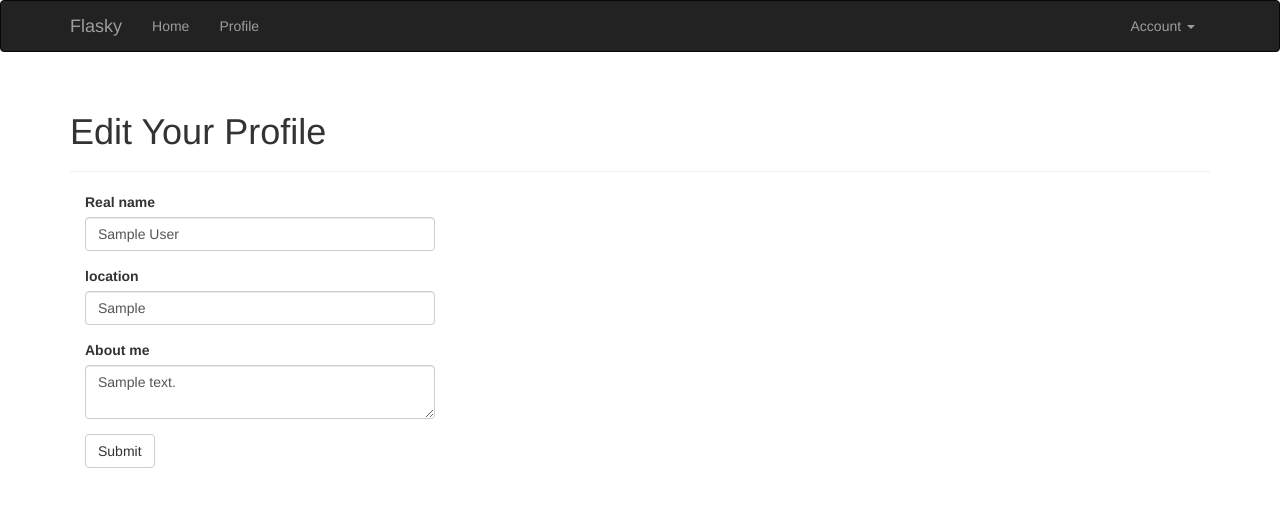
After one commit to Heaveniost/Flask_Web, a Flask app: page /edit-profile in a window 1280 px wide. The commit adds this page. Shown: the top 507 px of the page. Run offline with Flask 2, Linux system fonts and the light colour scheme; a user stored in the database is signed in; tables that the repository leaves empty hold one stand-in row (values such as "Sample post"); some libraries are stand-ins or nearby versions.

Commit message:
Profiles edit (10b)

```diff
--- a/app/auth/views.py
+++ b/app/auth/views.py
@@ -13,9 +13,9 @@ from .forms import LoginForm, RegistrationForm, ChangePasswordForm, PasswordRese
 def before_request():
 	if current_user.is_authenticated:
 		current_user.ping()
-	if not current_user.confirmed and request.endpoint \
-			and request.endpoint[:5] !='auth.' and request.endpoint != 'static':
-		return redirect(url_for('auth.unconfirmed'))
+		if not current_user.confirmed and request.endpoint \
+				and request.endpoint[:5] !='auth.' and request.endpoint != 'static':
+			return redirect(url_for('auth.unconfirmed'))
 
 
 @auth.route('/unconfirmed')
--- a/app/main/forms.py
+++ b/app/main/forms.py
@@ -1,8 +1,41 @@
 from flask_wtf import FlaskForm
-from wtforms import StringField,SubmitField
-from wtforms.validators import Required
+from wtforms import StringField, TextAreaField, BooleanField, SelectField, SubmitField
+from wtforms.validators import Required, Length, Email, Regexp
+from wtforms import ValidationError
+from ..models import Role, User
 
 
 class NameForm(FlaskForm):
 	name = StringField('What is your name?',validators=[Required()])
 	submit = SubmitField('Submit')
+
+
+class EditProfileForm(FlaskForm):
+	name = StringField('Real name', validators=[Length(0, 64)])
+	location = StringField('location', validators=[Length(0, 64)])
+	about_me = TextAreaField('About me')
+	submit = SubmitField('Submit')
+
+
+class EditProfileAdminForm(FlaskForm):
+	email = StringField('Email', validators=[Required(), Length(1, 64), Email()])
+	username = StringField('username', validators=[Required(), Length(1, 64), Regexp('^[A-Za-z][A-Za-z0-9_.]*$', 0, 'Usernames must have only letters, numbers, dots or underscores')])
+	confirmed = BooleanField('confirmed')
+	role = SelectField('Role', coerce=int)
+	name = StringField('Real name', validators=[Length(0, 64)])
+	location = StringField('Location', validators=[Length(0, 64)])
+	about_me = TextAreaField('About me')
+	submit = SubmitField('Submit')
+
+	def __init__(self, user, *args, **kwargs):
+		super(EditProfileAdminForm, self).__init__(*args, **kwargs)
+		self.role.choices = [(role.id, role.name) for role in Role.query.order_by(Role.name).all()]
+		self.user = user
+
+	def validate_email(self, field):
+		if field.data != self.user.email and User.query.filter_by(email=field.data).first():
+			raise ValidationError('Email already registered.')
+
+	def validata_username(self, field):
+		if field.data != self.user.username and User.query.filter_by(username=field.data).first():
+			raise ValidationError('Username already in use.')
--- a/app/main/views.py
+++ b/app/main/views.py
@@ -1,6 +1,10 @@
-from flask import render_template, abort
+from flask import render_template, redirect, url_for, abort, flash
+from flask_login import login_required, current_user
 from . import main
-from ..models import User
+from .forms import EditProfileForm, EditProfileAdminForm
+from .. import db
+from ..models import Role, User
+from ..decorators import admin_required
 
 
 @main.route('/')
@@ -12,3 +16,47 @@ def index():
 def user(username):
 	user = User.query.filter_by(username=username).first_or_404()
 	return render_template('user.html', user=user)
+
+
+@main.route('/edit-profile', methods=['GET', 'POST'])
+@login_required
+def edit_profile():
+	form = EditProfileForm()
+	if form.validate_on_submit():
+		current_user.name = form.name.data
+		current_user.location = form.location.data
+		current_user.about_me =  form.about_me.data
+		db.session.add(current_user)
+		flash('Your profile has been updated.')
+		return redirect(url_for('.user', username=current_user.username))
+	form.name.data = current_user.name
+	form.location.data = current_user.location
+	form.about_me.data = current_user.about_me
+	return render_template('edit_profile.html', form=form)
+
+
+@main.route('/edit-profile/<int:id>', methods=['GET', 'POST'])
+@login_required
+@admin_required
+def edit_profile_admin(id):
+	user = User.query.get_or_404(id)
+	form = EditProfileAdminForm(user=user)
+	if form.validate_on_submit():
+		user.email = form.email.data
+		user.username = form.username.data
+		user.confirmed = form.confirmed.data
+		user.role = Role.query.get(form.role.data)
+		user.name = form.name.data
+		user.location = form.location.data
+		user.about_me = form.about_me.data
+		db.session.add(user)
+		flash('The profile has been updated.')
+		return redirect(url_for('.user', username=user.username))
+	form.email.data = user.email
+	form.username.data = user.username
+	form.confirmed.data = user.confirmed
+	form.role.data = user.role_id
+	form.name.data = user.name
+	form.location.data = user.location
+	form.about_me.data = user.about_me
+	return render_template('edit_profile.html', form=form, user=user)
--- /dev/null
+++ b/app/templates/edit_profile.html
@@ -0,0 +1,13 @@
+{% extends "base.html" %}
+{% import "bootstrap/wtf.html" as wtf %}
+
+{% block title %}Flasky - Edit Profile{% endblock %}
+
+{% block page_content %}
+<div class="page-header">
+	<h1>Edit Your Profile</h1>
+</div>
+<div class="col-md-4">
+	{{ wtf.quick_form(form) }}
+</div>
+{% endblock %}
```
Also changed, not shown: app/templates/user.html (+8 -0 lines).
